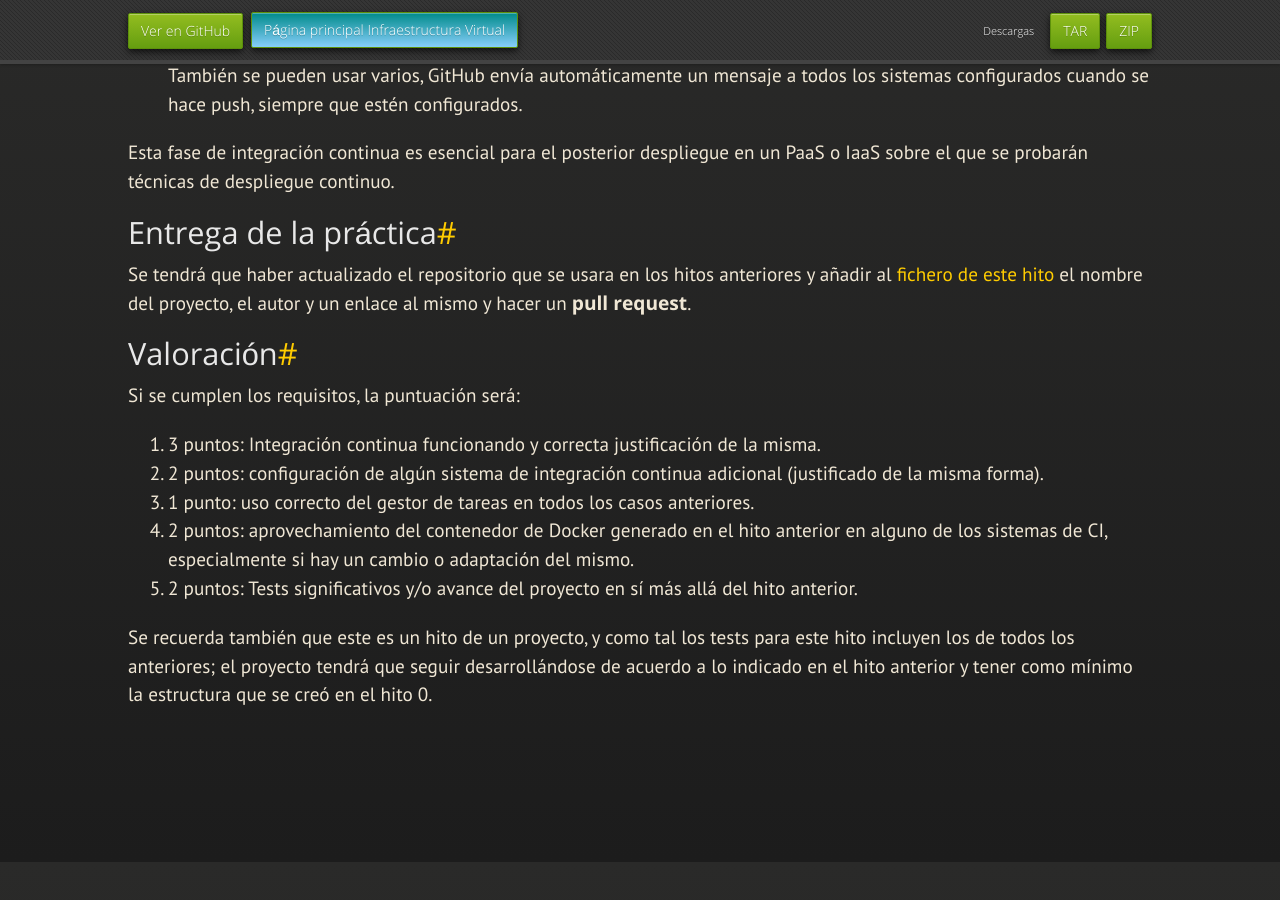
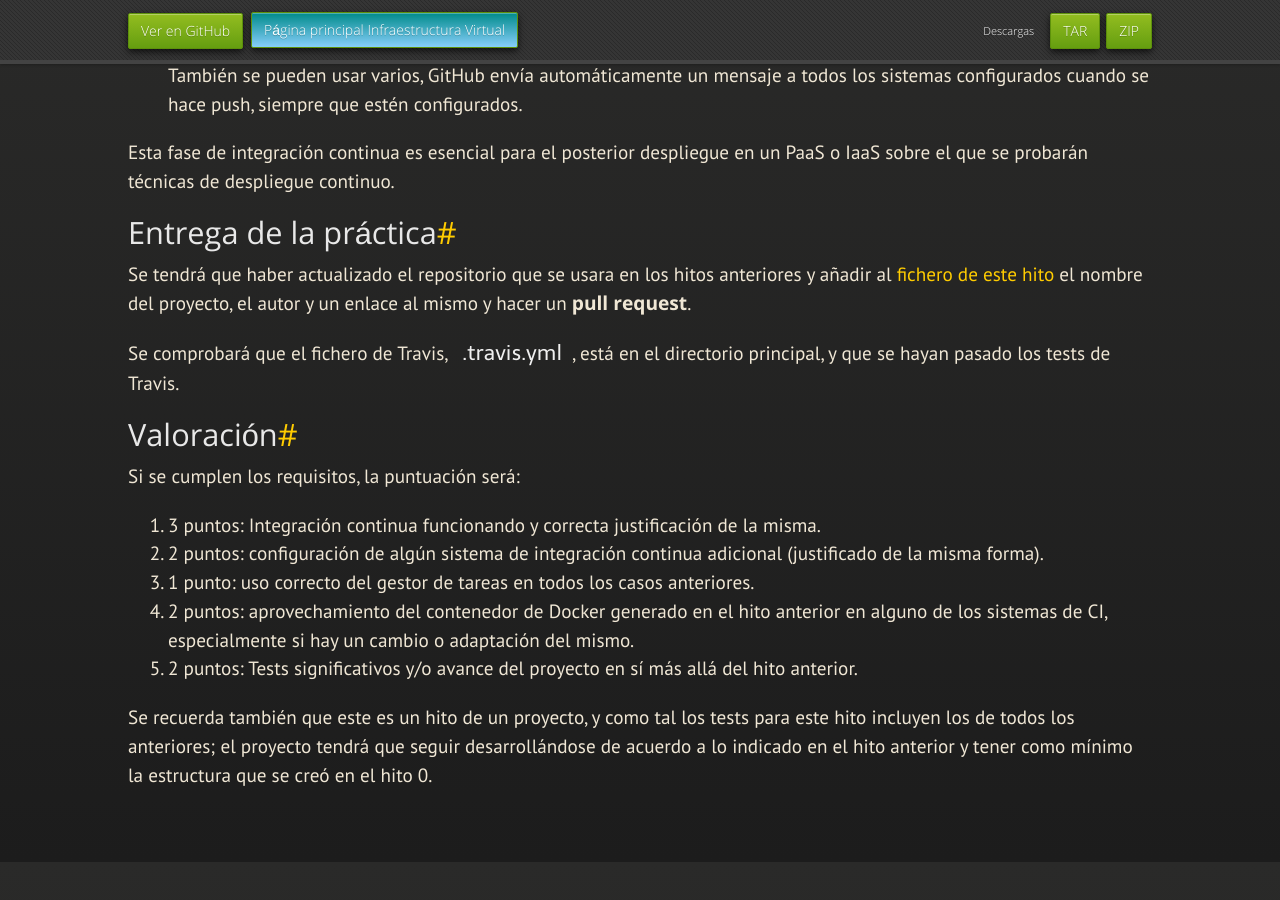
Before and after one commit to JJ/IV, a Jekyll site: the page built from documentos/proyecto/4.CI.md, in a window 1280 px wide and 900 px high, scrolled down 938 px. Built offline with Jekyll 4.4.1, drawn with Linux system fonts in a browser that asks for light colours; nearby versions of some CDN libraries; some web fonts are replaced; our own code applies the rules of GitHub Pages for plain Markdown files; some of the changed lines change nothing that is shown.

Commit message:
Sync documentos/proyecto/4.CI.md de master a gh-pages

```diff
--- a/documentos/proyecto/4.CI.md
+++ b/documentos/proyecto/4.CI.md
@@ -8,7 +8,7 @@ layout: index
 ## Descripción
 
 El principal objetivo de este hito del proyecto es añadir
-[integración continua](http://jj.github.io/IV/documentos/temas/Desarrollo_basado_en_pruebas#aadiendo-integracin-continua)
+[integración continua](http://jj.github.io/IV/documentos/temas/Integracion_continua)
 al mismo. Los tres subobjetivos son aprender cómo describir la versión del
 lenguaje de programación que se usa en el proyecto y la infraestructura que
 necesita para funcionar, así como la elección de un sistema y sitio para
@@ -69,25 +69,8 @@ anteriores y añadir al
 el nombre del proyecto, el autor y un enlace al mismo y hacer un **pull
 request**.
 
-<!-- añadir en esta entrega que se ponga el nombre del fichero de tareas -->
-
-<!-- revisar todo esto de Travis. Es posible que con el API se pueda -->
-<!-- ver en qué estado está, en vez de la ñapa del badge
-
-A partir de este hito, el `README.md` tiene que incluir, al principio,
-una descripción real de la clase que se vaya a testear, como
-instalarla y testearla y qué uso va a tener dentro del servicio (o
-servicios) web que se van a desplegar más adelante. En un proyecto el
-README.md debe estar escrito para la persona que llegue, y no para que
-se corrija. Si hay documentación adicional, tendrá que enlazarse desde
-este README.md. También tendrá que incluir, a partir de esta versión, el
-*badge* de Travis que indica si se han pasado los tests correctamente
-o no.
-
-> Si se va usar otro sistema de integración continua, avisar al
-> profesor para que añada lo necesario a los tests.
-
--->
+Se comprobará que el fichero de Travis, `.travis.yml`, está en el
+directorio principal, y que se hayan pasado los tests de Travis.
 
 ## Valoración
 
```
